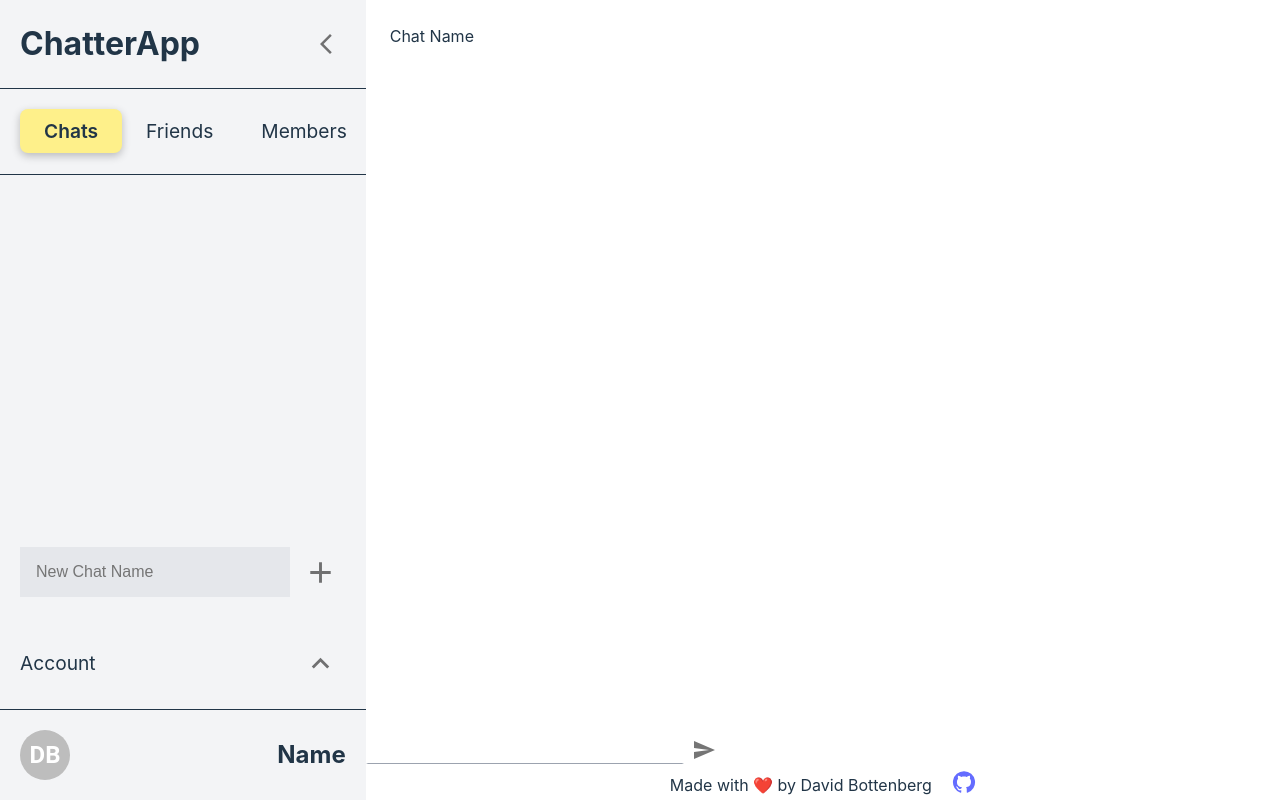
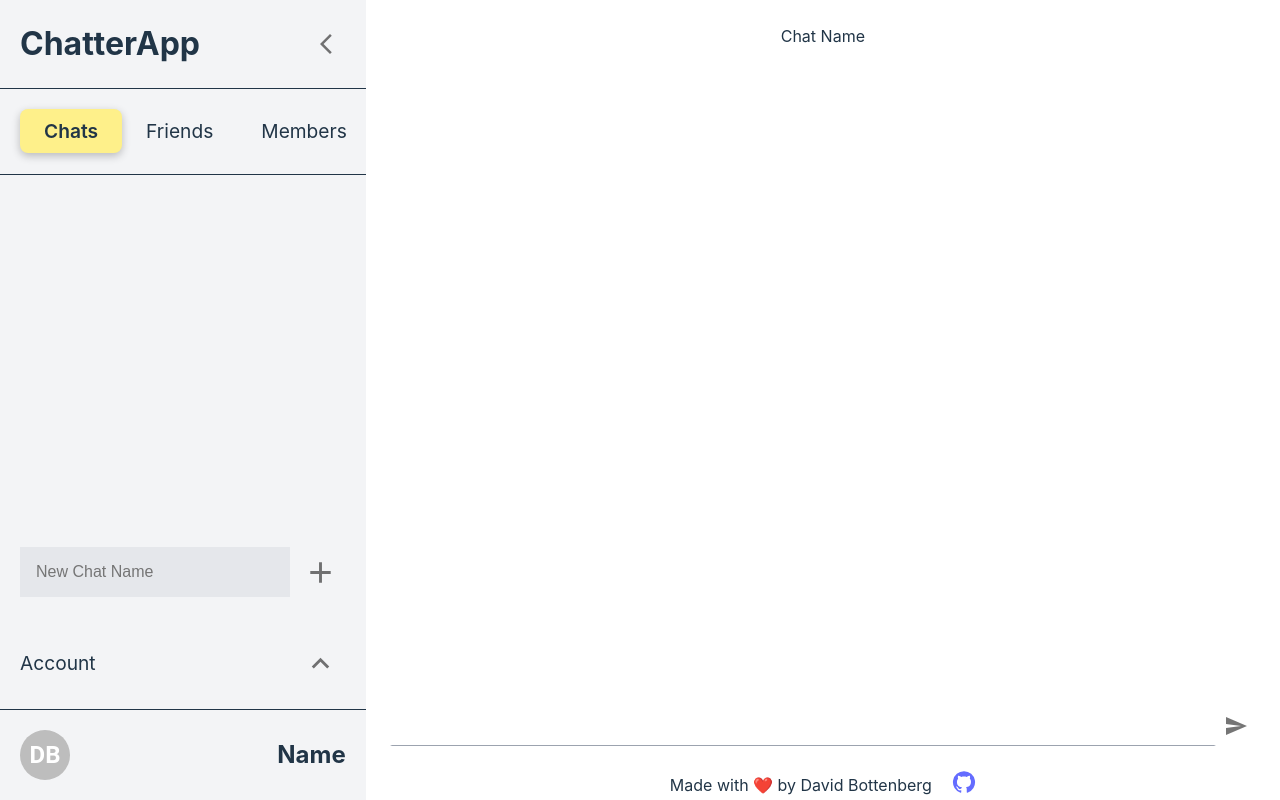
Before and after one commit to davebott-dev/messaging_app, a React (Vite) app in the folder Client/: page / in a window 1280 px wide. Built offline with nearby package versions, Linux system fonts and the light colour scheme.

Commit message:
fixing index page

```diff
--- a/Client/src/App.css
+++ b/Client/src/App.css
@@ -164,6 +164,18 @@ nav{
 .outlet{
   height: 100%;
   padding: 1.5rem;
+  display: flex;
+  flex-direction: column;
+  justify-content: space-between;
+  align-items: center;
+}
+.outlet>div:nth-child(3) {
+  width: 100%;
+  display: flex;
+  flex-direction: row;
+}
+.outlet>div:nth-child(3)>input{
+  width: 100%;
 }
 .pageCont>div:first-child{
   background: #E5E7EB;
--- a/Client/src/Index.jsx
+++ b/Client/src/Index.jsx
@@ -5,19 +5,19 @@ import './App.css';
 function Index() {
 
   return (
-    <>
-      <div className = "outlet">Chat Name</div>
-      <div>
 
+      <div className = "outlet">
+        <div >Chat Name</div>
+        <div>
 
+        </div>
+
+        <div>
+          <input type="text" id='msg-input'/>
+          <IconButton><SendIcon/></IconButton>
+        </div>
       </div>
 
-
-      <div>
-        <input type="text" id='msg-input'/>
-        <IconButton><SendIcon/></IconButton>
-      </div>
-    </>
   )
 }
 
```
